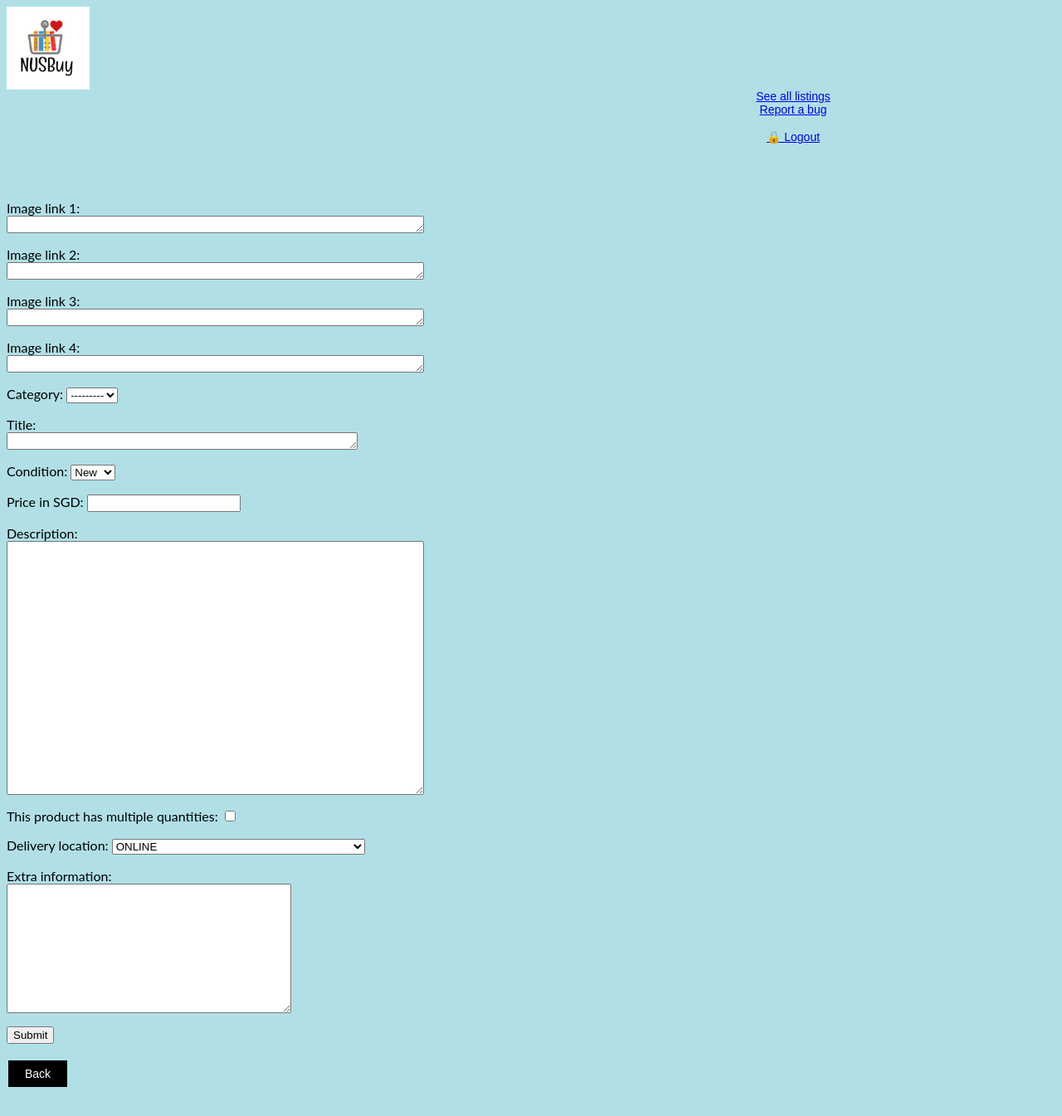
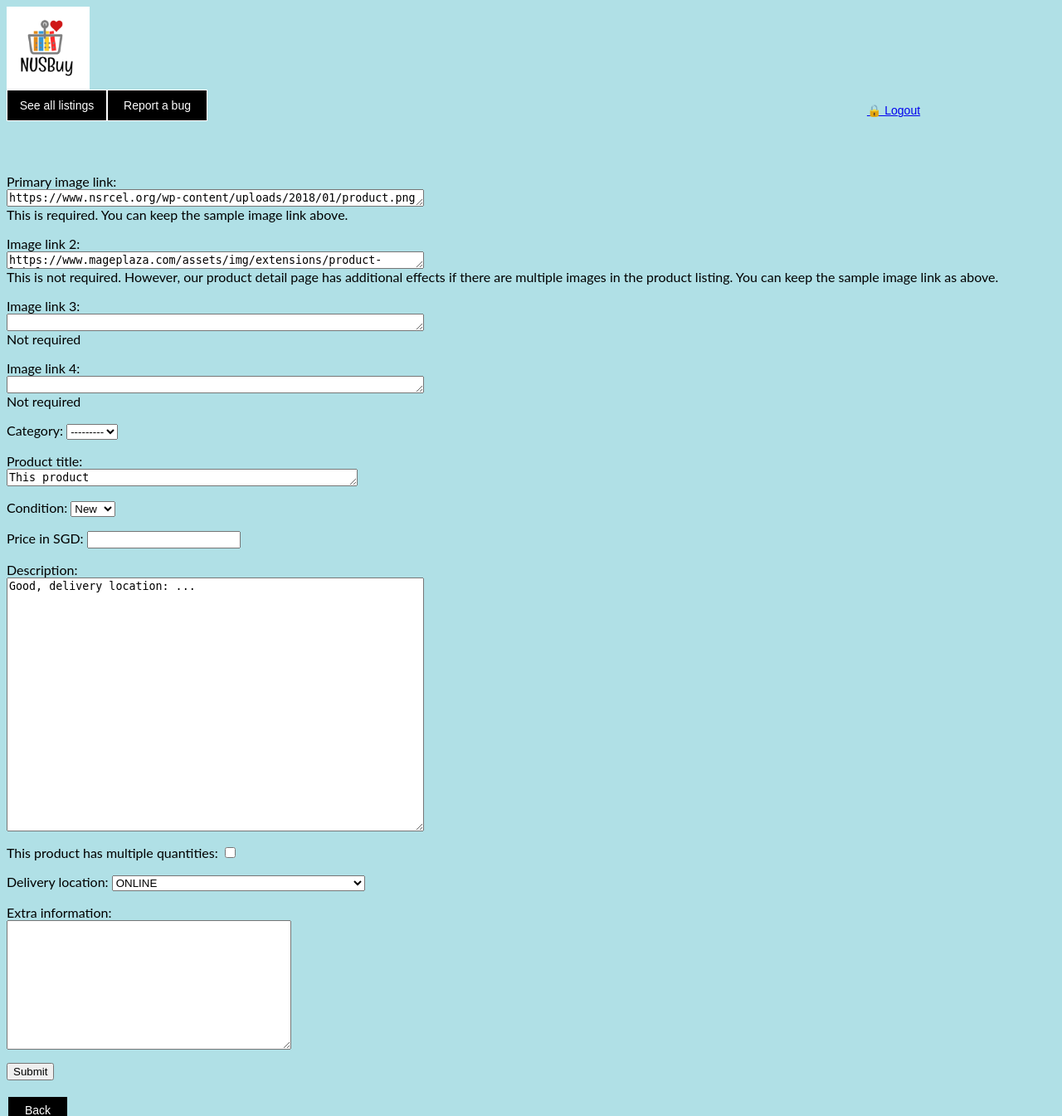
Before and after one commit to dinhnhobao/NUSBuy, a Django app: page /post/create/ in a window 1280 px wide; the page is wider, and only the part inside the window is pictured. Shown: the top 1345 px of that part at 83% size. Before the commit the page ends 1310 px from the top of that part, so only its background shows below. Run offline with Django 3.2, Linux system fonts and the light colour scheme; the visitor is signed in with stand-in values (Sample User, id 1); data that the repository does not hold is empty.

Commit message:
forms + base html change
forms + base html change

```diff
--- a/src/products/forms.py
+++ b/src/products/forms.py
@@ -3,28 +3,42 @@ from .models import Product, Comment
 
 
 class ProductForm(forms.ModelForm):
+    '''
+    Form fields
+    https://docs.djangoproject.com/en/2.2/ref/forms/fields/
+    required = True/False
+    label: human-friendly name for the attribute
+    initial: initial value
+    widget: Text box size
+    help_text: descriptive text
+    '''
     image_link_1 = forms.CharField(
-                        required=True,
+                        label = 'Primary image link',
+                        initial = 'https://www.nsrcel.org/wp-content/uploads/2018/01/product.png',
                         widget=forms.Textarea(
                                 attrs={
                                     "rows": 1,
                                     'cols': 60
                                 }
-                            )
+                            ),
+                        help_text = 'This is required. You can keep the sample image link above.'
                         )
 
     image_link_2 = forms.CharField(
                         required=False,
+                        initial = 'https://www.mageplaza.com/assets/img/extensions/product-labels.png',
                         widget=forms.Textarea(
                                 attrs={
                                     "rows": 1,
                                     'cols': 60
                                 }
-                            )
+                            ),
+                        help_text = 'This is not required. However, our product detail page has additional effects if there are multiple images in the product listing. You can keep the sample image link as above.'
                         )
 
     image_link_3 = forms.CharField(
                         required=False,
+                        help_text = 'Not required',
                         widget=forms.Textarea(
                                 attrs={
                                     "rows": 1,
@@ -35,6 +49,7 @@ class ProductForm(forms.ModelForm):
 
     image_link_4 = forms.CharField(
                         required=False,
+                        help_text = 'Not required',
                         widget=forms.Textarea(
                                 attrs={
                                     "rows": 1,
@@ -44,7 +59,8 @@ class ProductForm(forms.ModelForm):
                         )
 
     title = forms.CharField(
-                        required=False,
+                        label = 'Product title',
+                        initial = 'This product',
                         widget=forms.Textarea(
                                 attrs={
                                     "rows": 1,
@@ -54,6 +70,7 @@ class ProductForm(forms.ModelForm):
                         )
     description = forms.CharField(
                         required=False,
+                        initial = 'Good, delivery location: ...',
                         widget=forms.Textarea(
                                 attrs={
                                     "rows": 20,
--- a/src/templates/base.html
+++ b/src/templates/base.html
@@ -1,6 +1,6 @@
 <!-- This is used for commenting-->
 {% load static %}
-<link rel="stylesheet" href="styles.css">
+<link rel="stylesheet" href="static/style.css">
 <!DOCTYPE html>
 <html>
     <head>
@@ -8,11 +8,29 @@
         <title>NUSBuy: buy and sell items on NUS campus</title>
         <link rel="stylesheet" href="/static/style.css">
     </head>
+    <style>
+        nav {
+            font-size: 14px;
+            font-family: sans-serif;
+            text-align: center;
+            width: 150%;
+        }
+
+        .menu {
+            width: 119px;
+            border: solid 1px;
+            float: left;
+            padding: 10px 0;
+            background-color: black;
+            color: white;
+        }
+    </style>
+
     <body>
         <img style="width: 100px; height: 100px;" src="/static/logo.png" alt="NUSBuy logo"/>
         <nav>
-            <a href="{% url 'home' %}"><div>See all listings</div></a>
-            <a href="{% url 'report' %}""><div>Report a bug</div></a>
+            <a href="{% url 'home' %}"><div class = "menu">See all listings</div></a>
+            <a href="{% url 'report' %}"><div class = "menu">Report a bug</div></a>
         </nav>
 
         <nav>
```
